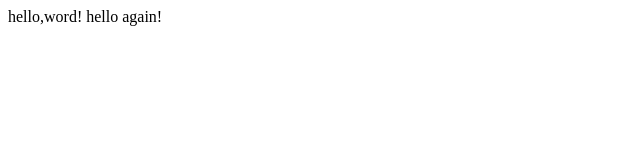
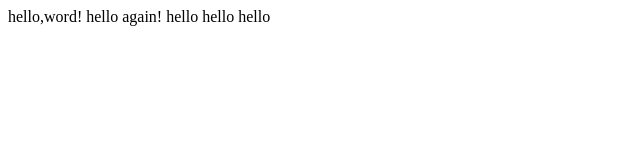
Before and after one commit to dodohader96/lecture0, a plain HTML site: page hello.html in a window 1280 px wide. Shown: the whole page, without its empty margins (0-640 px from the left). Drawn offline with Linux system fonts and the light colour scheme.

Commit message:
Update hello.html

```diff
--- a/hello.html
+++ b/hello.html
@@ -4,6 +4,6 @@
 <title>my webpage!</title>
 </head>
   <body>
-    hello,word! hello again!
+    hello,word! hello again! hello hello hello
 </body>
 </html>
```
